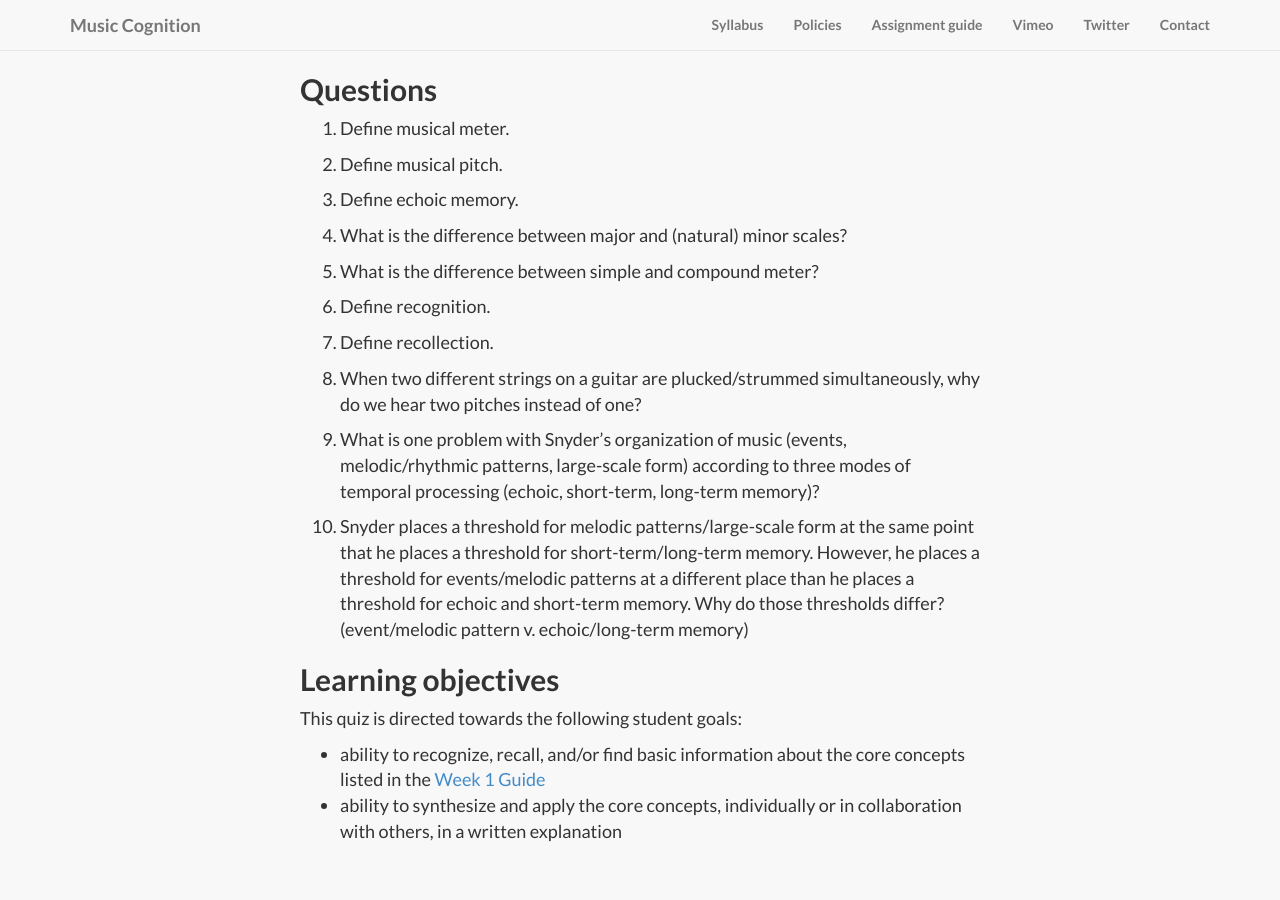
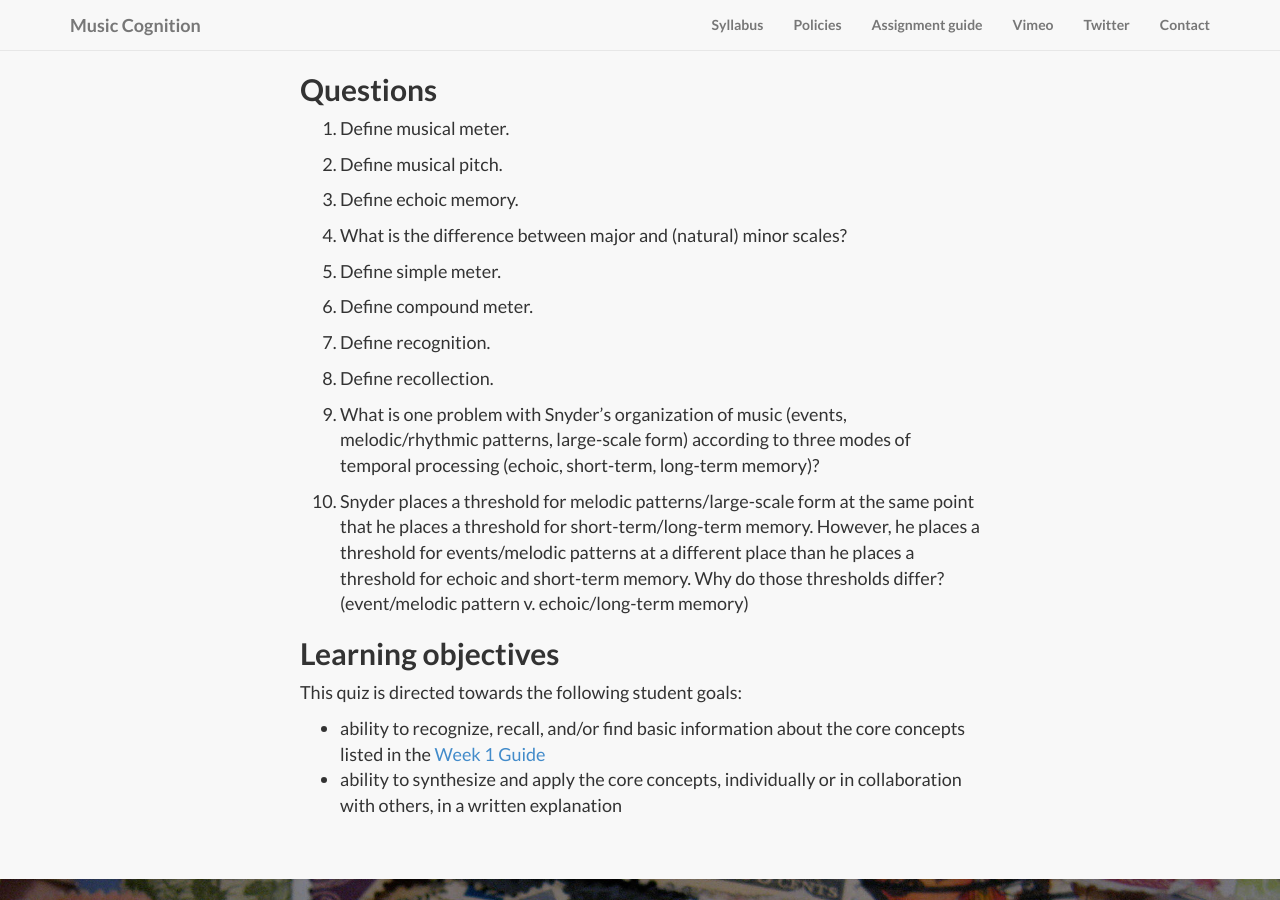
Before and after one commit to kshaffer/cognition, a Jekyll site: the page built from quiz1.md, in a window 1280 px wide and 900 px high, scrolled down 825 px. Built offline with Jekyll 4.4.1, drawn with Linux system fonts in a browser that asks for light colours; nearby versions of some CDN libraries; library files that are not in the unit come from our copies.

Commit message:
update quiz 1, add quiz 2

```diff
--- a/quiz1.md
+++ b/quiz1.md
@@ -19,13 +19,13 @@ Keep in mind the collaborative nature of the D2L quizzes. See the [Assignment gu
 
 4. What is the difference between major and (natural) minor scales?
 
-5. What is the difference between simple and compound meter?
+5. Define simple meter.
 
-6. Define recognition.
+6. Define compound meter.
 
-7. Define recollection.
+7. Define recognition.
 
-8. When two different strings on a guitar are plucked/strummed simultaneously, why do we hear two pitches instead of one?
+8. Define recollection.
 
 9. What is one problem with Snyder's organization of music (events, melodic/rhythmic patterns, large-scale form) according to three modes of temporal processing (echoic, short-term, long-term memory)?
 
```
Also changed, not shown: quiz2.md (added, +39 -0 lines), week1.md (+1 -1 lines).
